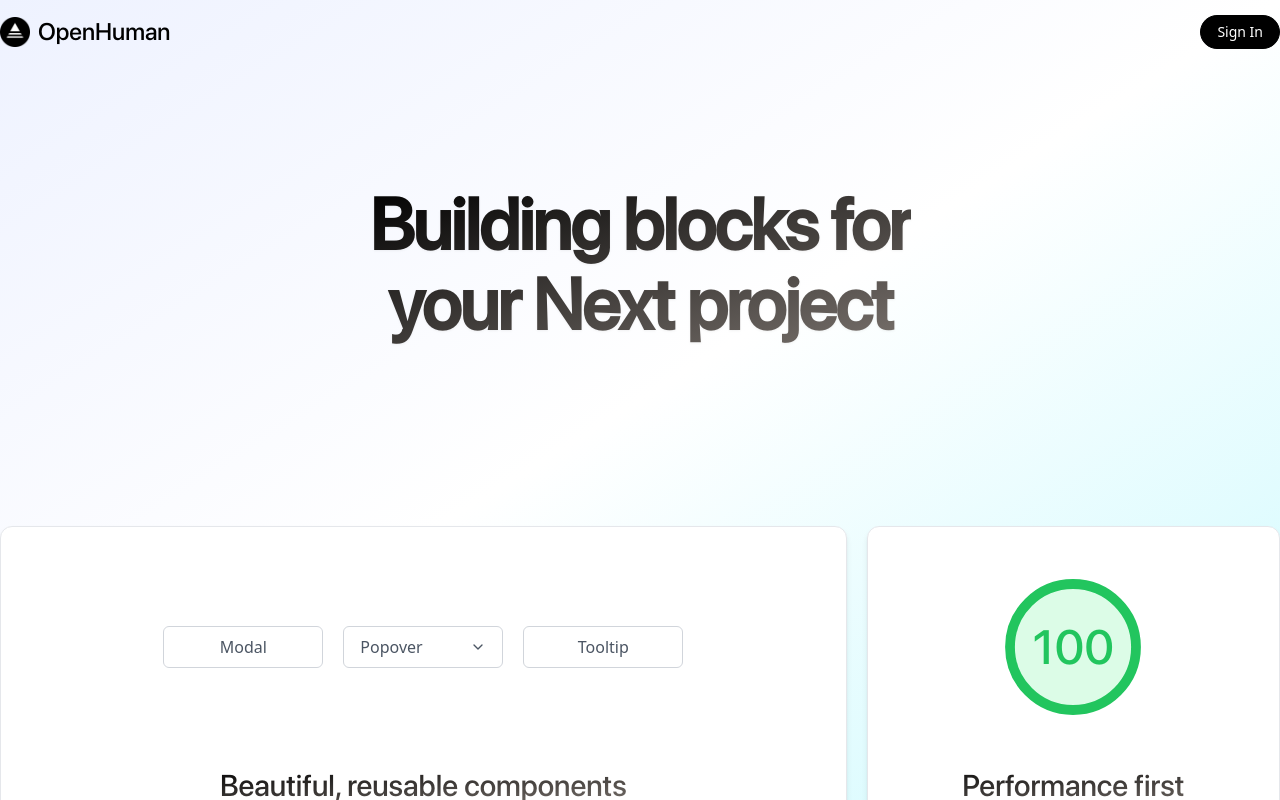
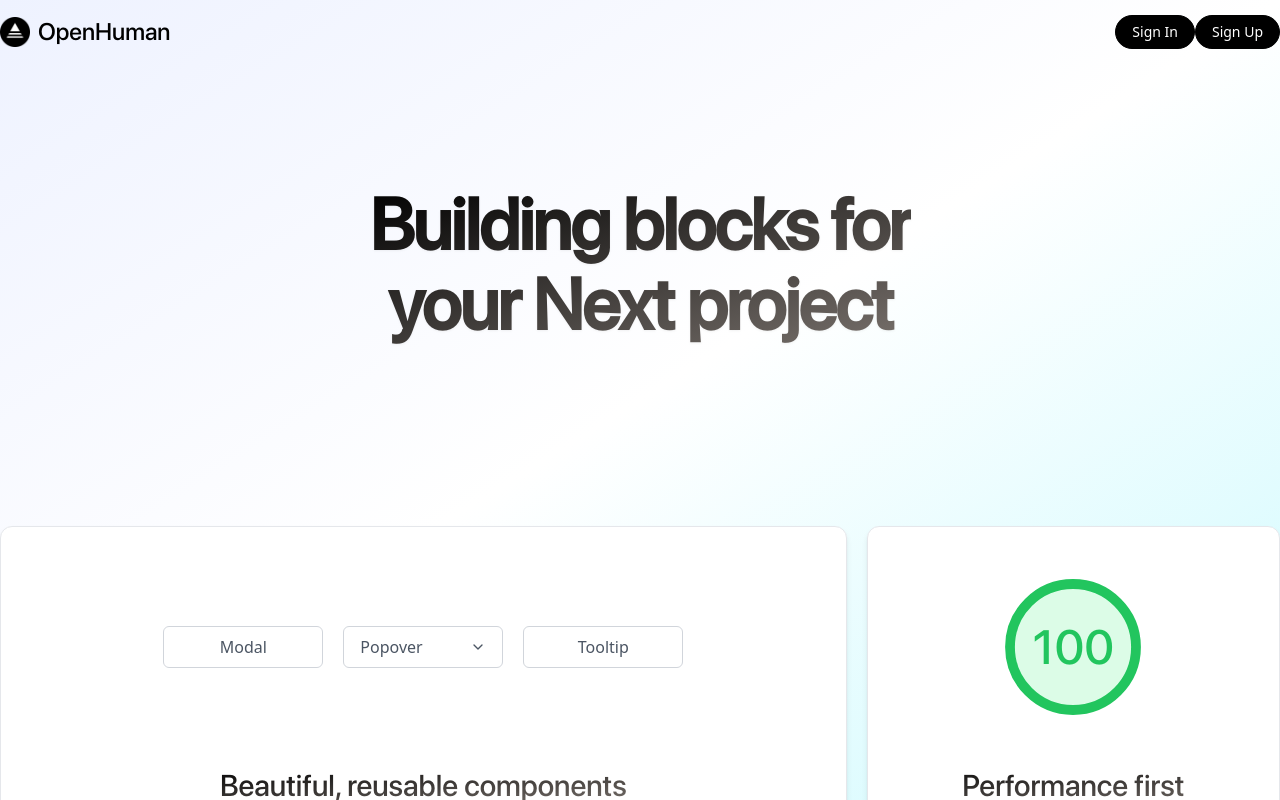
Before and after one commit to openhuman-ai/open-human.github.io, a Next.js app: page / in a window 1280 px wide. Shown: the top 800 px of the page. Built offline with nearby package versions, Linux system fonts and the light colour scheme; no server answers.

Commit message:
update all

```diff
--- a/components/layout/index.tsx
+++ b/components/layout/index.tsx
@@ -50,6 +50,7 @@ export default function Layout({
           <div>
             <AnimatePresence>
               {!session && status !== "loading" ? (
+                <>
                   <motion.button
                     className="rounded-full border border-black bg-black p-1.5 px-4 text-sm text-white transition-all hover:bg-white hover:text-black"
                     onClick={() => setShowSignInModal(true)}
@@ -57,6 +58,15 @@ export default function Layout({
                   >
                     Sign In
                   </motion.button>
+
+                  <motion.button
+                    className="rounded-full border border-black bg-black p-1.5 px-4 text-sm text-white transition-all hover:bg-white hover:text-black"
+                    onClick={() => setShowSignInModal(true)}
+                    {...FADE_IN_ANIMATION_SETTINGS}
+                  >
+                    Sign Up
+                  </motion.button>
+                </>
               ) : (
                 <UserDropdown />
               )}
@@ -69,7 +79,7 @@ export default function Layout({
       </main>
       <div className="absolute w-full border-t border-gray-200 bg-white py-5 text-center">
         <p className="text-gray-500">
-          OpenHuman {" "}
+          OpenHuman{" "}
           <a
             className="font-medium text-gray-800 underline transition-colors"
             href="https://twitter.com/openhuman_ai"
--- a/components/layout/meta.tsx
+++ b/components/layout/meta.tsx
@@ -27,7 +27,7 @@ export default function Meta({
 
       <meta name="twitter:card" content="summary_large_image" />
       <meta name="twitter:site" content="@vercel" />
-      <meta name="twitter:creator" content="@steventey" />
+      <meta name="twitter:creator" content="@openhuman_ai" />
       <meta name="twitter:title" content={title} />
       <meta name="twitter:description" content={description} />
       <meta name="twitter:image" content={image} />
--- a/pages/index.tsx
+++ b/pages/index.tsx
@@ -28,7 +28,7 @@ export default function Home() {
       >
         <motion.a
           variants={FADE_DOWN_ANIMATION_VARIANTS}
-          href="https://twitter.com/steventey/status/1613928948915920896"
+          href="https://twitter.com/openhuman_ai/status/1613928948915920896"
           target="_blank"
           rel="noreferrer"
           className="mx-auto mb-5 flex max-w-fit items-center justify-center space-x-2 overflow-hidden rounded-full bg-blue-100 px-7 py-2 transition-colors hover:bg-blue-200"
```
Also changed, not shown: 2 other files (tests, documents, lock files or other folders). Lines whose indentation alone changed are shown as unchanged.
